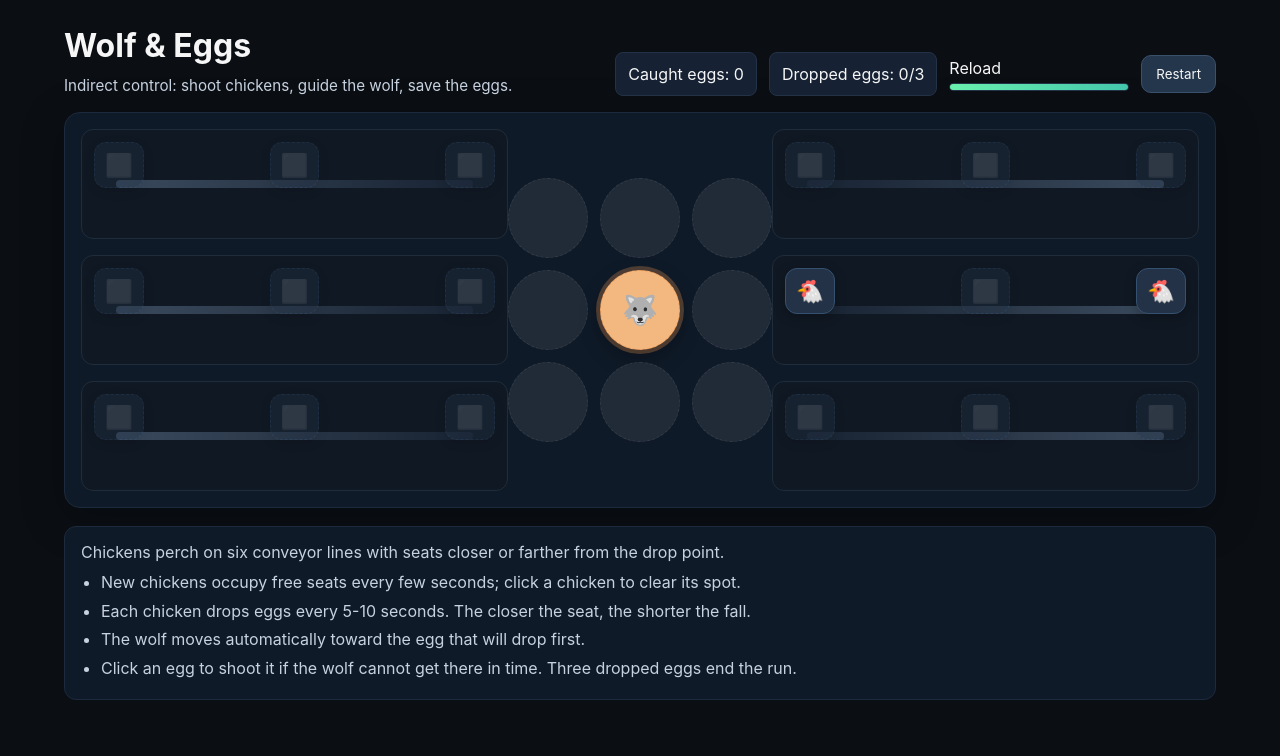
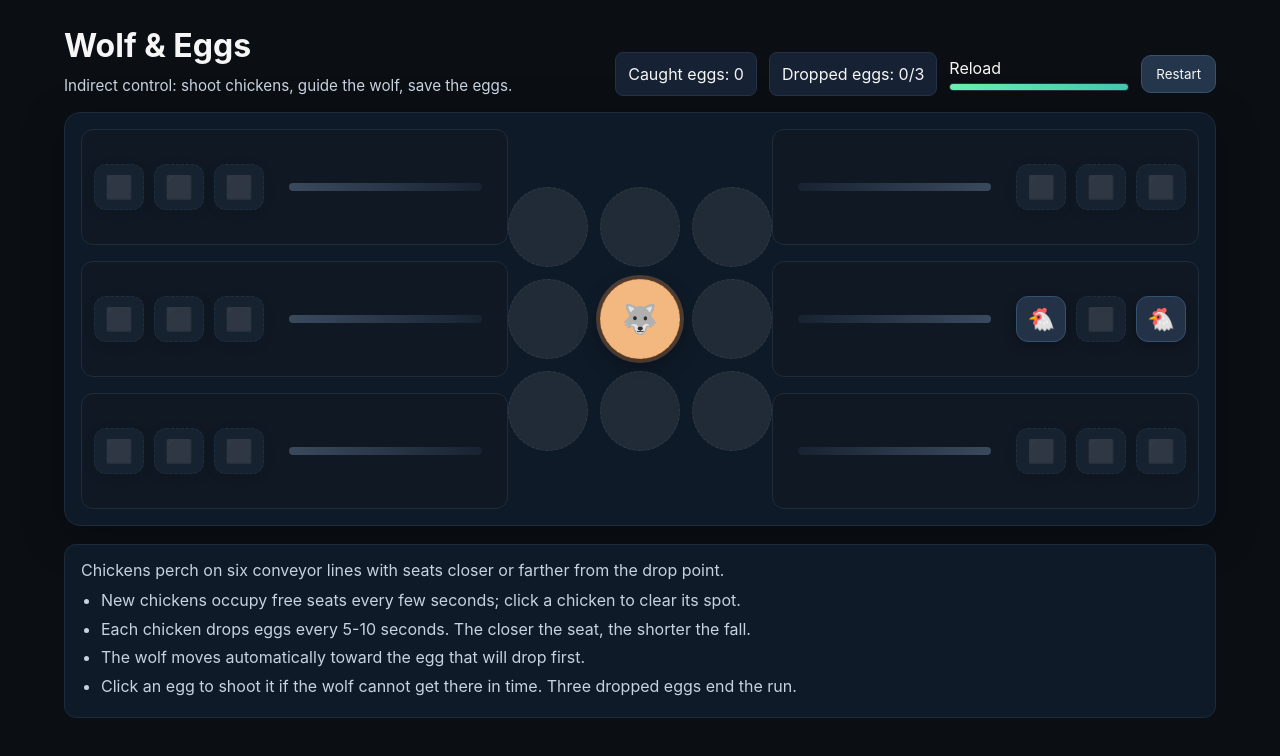
Before and after one commit to nikitabelotelov-ciliz/shooter-game, a React (Vite) app: page / in a window 1280 px wide. Shown: the top 756 px of the page. Built offline with nearby package versions, Linux system fonts and the light colour scheme.

Commit message:
Refine egg travel and conveyor layout

```diff
--- a/src/App.css
+++ b/src/App.css
@@ -114,13 +114,26 @@
   padding: 12px;
   min-height: 110px;
   overflow: hidden;
+  display: flex;
+  align-items: center;
+  gap: 12px;
+}
+
+.conveyor.right {
+  flex-direction: row-reverse;
+}
+
+.belt {
+  position: relative;
+  flex: 1;
+  min-height: 90px;
 }
 
 .track {
   position: absolute;
   top: 50%;
-  left: 8%;
-  right: 8%;
+  left: 6%;
+  right: 6%;
   height: 8px;
   background: linear-gradient(90deg, #3a4a5d, #182332);
   border-radius: 8px;
@@ -133,11 +146,16 @@
 
 .chickens {
   display: flex;
-  justify-content: space-between;
+  justify-content: flex-start;
   align-items: center;
-  gap: 12px;
+  gap: 10px;
   position: relative;
   z-index: 2;
+  flex-shrink: 0;
+}
+
+.conveyor.right .chickens {
+  justify-content: flex-end;
 }
 
 .chicken {
@@ -168,8 +186,8 @@
 
 .eggs {
   position: absolute;
-  left: 8%;
-  right: 8%;
+  left: 6%;
+  right: 6%;
   top: 50%;
   height: 10px;
   transform: translateY(-50%);
--- a/src/App.tsx
+++ b/src/App.tsx
@@ -1,4 +1,4 @@
-import { useEffect, useMemo, useRef, useState } from 'react'
+import { useEffect, useMemo, useState } from 'react'
 import './App.css'
 import type { Chicken, Egg, GameState, Side } from './gameModel'
 import { GameModel, LINES_PER_SIDE, SEATS_PER_LINE } from './gameModel'
@@ -7,20 +7,22 @@ const FRAME_MS = 1000 / 30
 const SHOOT_COOLDOWN_MS = 900
 
 function App() {
-  const gameModelRef = useRef(new GameModel())
-  const [gameState, setGameState] = useState<GameState>(() => gameModelRef.current.getState())
+  const [gameModel] = useState(() => new GameModel())
+  const [gameState, setGameState] = useState<GameState>(() => gameModel.getState())
   const [reloadUntil, setReloadUntil] = useState<number>(0)
+  const [nowMs, setNowMs] = useState(() => performance.now())
 
   useEffect(() => {
     const tick = () => {
-      const state = gameModelRef.current.update()
+      const state = gameModel.update()
       setGameState(state)
+      setNowMs(performance.now())
     }
 
     tick()
     const interval = setInterval(tick, FRAME_MS)
     return () => clearInterval(interval)
-  }, [])
+  }, [gameModel])
 
   const gridPositions = useMemo(() => {
     const positions = [] as { row: number; col: number }[]
@@ -37,9 +39,9 @@ function App() {
     const now = performance.now()
     if (now < reloadUntil) return
 
-    gameModelRef.current.removeChicken(chicken.id)
+    gameModel.removeChicken(chicken.id)
     setReloadUntil(now + SHOOT_COOLDOWN_MS)
-    setGameState(gameModelRef.current.getState())
+    setGameState(gameModel.getState())
   }
 
   const handleShootEgg = (egg: Egg) => {
@@ -47,23 +49,22 @@ function App() {
     const now = performance.now()
     if (now < reloadUntil) return
 
-    gameModelRef.current.removeEgg(egg.id)
+    gameModel.removeEgg(egg.id)
     setReloadUntil(now + SHOOT_COOLDOWN_MS)
-    setGameState(gameModelRef.current.getState())
+    setGameState(gameModel.getState())
   }
 
   const handleReset = () => {
-    gameModelRef.current.reset()
-    setGameState(gameModelRef.current.getState())
+    gameModel.reset()
+    setGameState(gameModel.getState())
     setReloadUntil(0)
   }
 
-  const reloadProgress = (() => {
-    const now = performance.now()
-    if (now >= reloadUntil) return 1
-    const left = reloadUntil - now
+  const reloadProgress = useMemo(() => {
+    if (nowMs >= reloadUntil) return 1
+    const left = reloadUntil - nowMs
     return Math.max(0, 1 - left / SHOOT_COOLDOWN_MS)
-  })()
+  }, [nowMs, reloadUntil])
 
   return (
     <div className="app">
@@ -167,8 +168,7 @@ function ConveyorColumn({ side, chickens, eggs, onShootChicken, onShootEgg }: Co
   return (
     <div className={`column ${side}`}>
       {rows.map((rowChickens, rowIndex) => (
-        <div className="conveyor" key={`${side}-${rowIndex}`}>
-          <div className="track" />
+        <div className={`conveyor ${side}`} key={`${side}-${rowIndex}`}>
           <div className="chickens">
             {Array.from({ length: SEATS_PER_LINE }).map((_, seatIndex) => {
               const chicken = rowChickens.find((item) => item.seat === seatIndex)
@@ -186,10 +186,14 @@ function ConveyorColumn({ side, chickens, eggs, onShootChicken, onShootEgg }: Co
             })}
           </div>
 
+          <div className="belt">
+            <div className="track" />
             <div className="eggs">
               {eggsByRow[rowIndex].map((egg) => {
                 const pathProgress = Math.min(1, egg.progress / egg.travelDistance)
-              const left = side === 'left' ? `${pathProgress * 100}%` : `${(1 - pathProgress) * 100}%`
+                const dropPosition = side === 'left' ? 1 : 0
+                const position = egg.startPosition + (dropPosition - egg.startPosition) * pathProgress
+                const left = `${position * 100}%`
                 return (
                   <button
                     key={egg.id}
@@ -204,6 +208,7 @@ function ConveyorColumn({ side, chickens, eggs, onShootChicken, onShootEgg }: Co
               })}
             </div>
           </div>
+        </div>
       ))}
     </div>
   )
--- a/src/gameModel.ts
+++ b/src/gameModel.ts
@@ -19,6 +19,7 @@ export interface Egg {
   line: number
   progress: number
   travelDistance: number
+  startPosition: number
 }
 
 export interface GameState {
@@ -40,16 +41,25 @@ const EGG_COOLDOWN_RANGE_MS: [number, number] = [5000, 10000]
 const CHICKEN_SPAWN_RANGE_MS: [number, number] = [5000, 10000]
 const MAX_DROPPED_EGGS = 3
 const WOLF_STEP_MS = 240
-const MIN_TRAVEL_DISTANCE = 0.45
-const MAX_TRAVEL_DISTANCE = 1
+const DROP_POSITION: Record<Side, number> = { left: 1, right: 0 }
+const SEAT_TRAVEL_RATIOS: readonly number[] = [1, 0.75, 0.5]
 
 const randomBetween = (min: number, max: number) => Math.random() * (max - min) + min
 const randomDelay = (range: [number, number]) => randomBetween(range[0], range[1])
 
-const travelDistanceForSeat = (seat: number) => {
-  if (SEATS_PER_LINE <= 1) return MAX_TRAVEL_DISTANCE
-  const ratio = seat / (SEATS_PER_LINE - 1)
-  return MIN_TRAVEL_DISTANCE + (MAX_TRAVEL_DISTANCE - MIN_TRAVEL_DISTANCE) * ratio
+const normalizedSeatIndex = (side: Side, seat: number) =>
+  side === 'left' ? seat : SEATS_PER_LINE - 1 - seat
+
+const travelDistanceForSeat = (side: Side, seat: number) => {
+  const indexFromDrop = normalizedSeatIndex(side, seat)
+  const boundedIndex = Math.min(SEAT_TRAVEL_RATIOS.length - 1, Math.max(0, indexFromDrop))
+  return SEAT_TRAVEL_RATIOS[boundedIndex]
+}
+
+const spawnPositionForSeat = (side: Side, seat: number) => {
+  const dropPosition = DROP_POSITION[side]
+  const distance = travelDistanceForSeat(side, seat)
+  return dropPosition === 1 ? 1 - distance : distance
 }
 
 const catchPositionForLine = (side: Side, line: number): Position => ({
@@ -195,13 +205,15 @@ export class GameModel {
   }
 
   private spawnEgg(chicken: Chicken) {
-    const travelDistance = travelDistanceForSeat(chicken.seat)
+    const travelDistance = travelDistanceForSeat(chicken.side, chicken.seat)
+    const startPosition = spawnPositionForSeat(chicken.side, chicken.seat)
     this.eggs.push({
       id: `${chicken.id}-egg-${Date.now()}-${Math.random().toFixed(4)}`,
       side: chicken.side,
       line: chicken.line,
       progress: 0,
       travelDistance,
+      startPosition,
     })
   }
 
```
Lines whose indentation alone changed are shown as unchanged.
